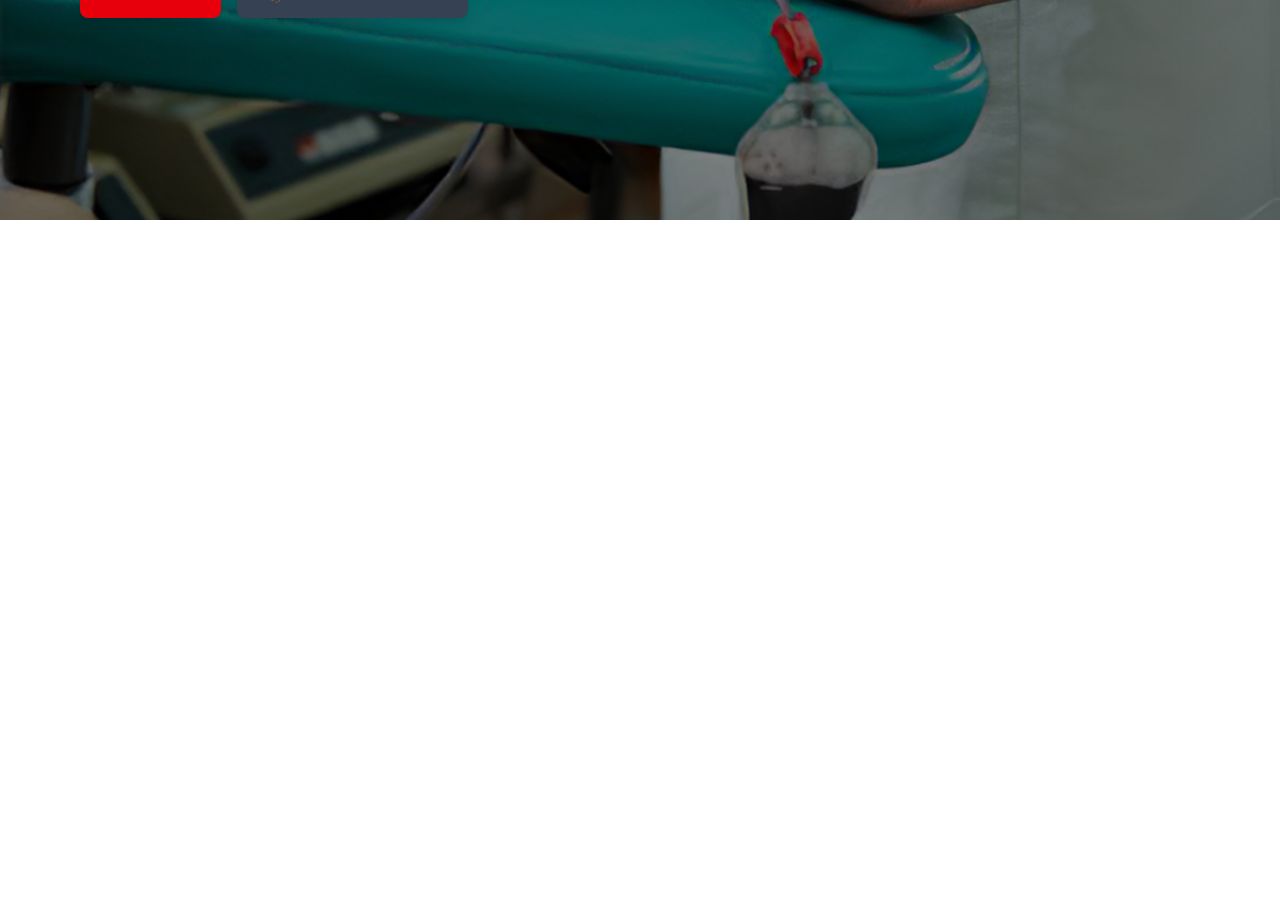
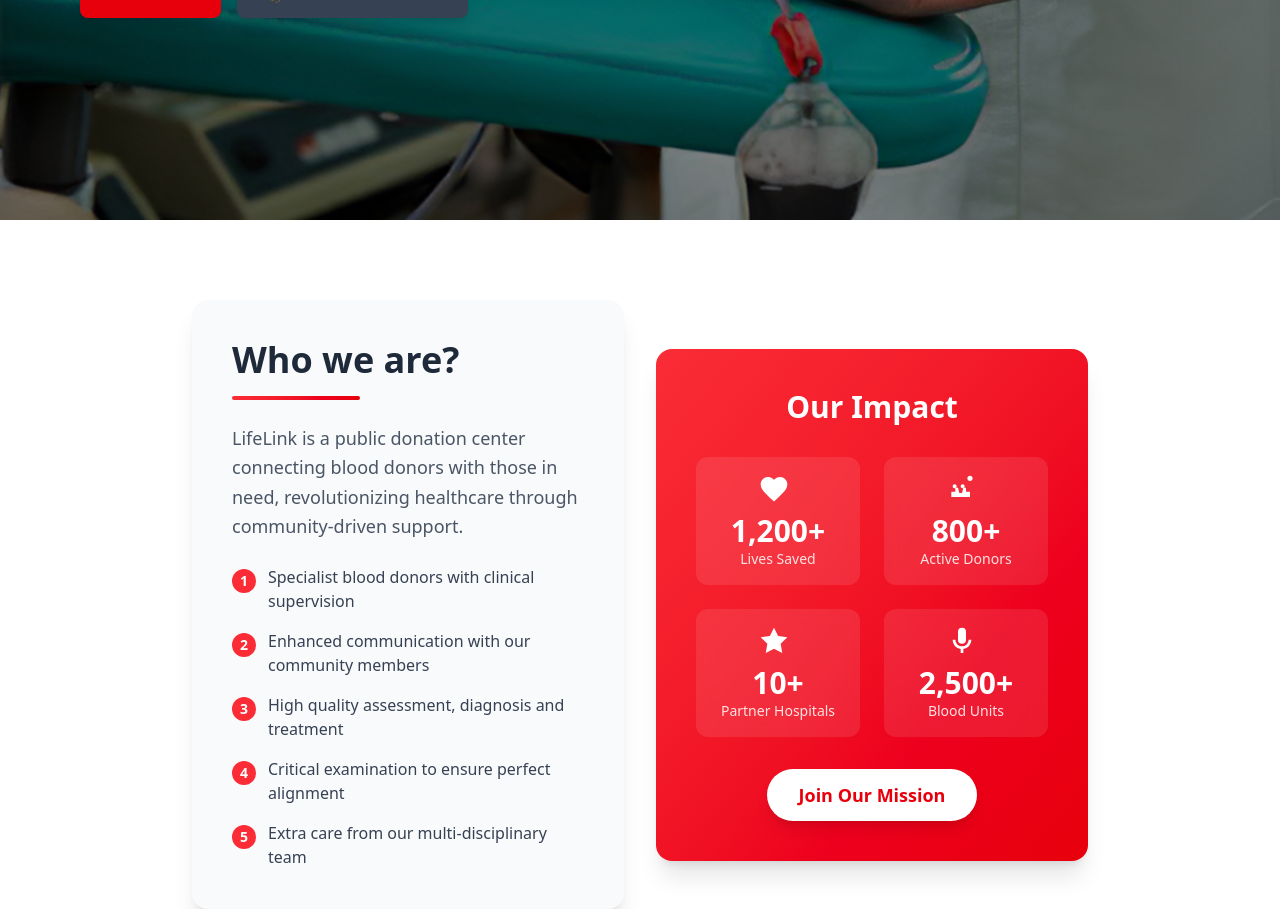
Before and after one commit to yubrajtimilsina/blood-donation-app_FullStack, a React (Vite) app in the folder Frontend/: page / in a window 1280 px wide. Shown: the part 600-1509 px from the top of the page. Before the commit the page ends 820 px from the top, so only its background shows below. Built offline with nearby package versions, Linux system fonts and the light colour scheme.

Commit message:
feature added

```diff
--- a/Frontend/src/components/Featured.jsx
+++ b/Frontend/src/components/Featured.jsx
@@ -0,0 +1,157 @@
+import { useState, useEffect } from 'react';
+
+const Featured = () => {
+  const [stats, setStats] = useState({
+    livesSaved: 0,
+    activeDonors: 0,
+    partnerHospitals: 0,
+    bloodUnits: 0
+  });
+
+  // Animation effect for counting numbers
+  useEffect(() => {
+    const targetStats = {
+      livesSaved: 1200,
+      activeDonors: 800,
+      partnerHospitals: 10,
+      bloodUnits: 2500
+    };
+
+    const duration = 2000; // 2 seconds
+    const steps = 60;
+    const increment = duration / steps;
+
+    const timer = setInterval(() => {
+      setStats(prevStats => ({
+        livesSaved: Math.min(prevStats.livesSaved + Math.ceil(targetStats.livesSaved / steps), targetStats.livesSaved),
+        activeDonors: Math.min(prevStats.activeDonors + Math.ceil(targetStats.activeDonors / steps), targetStats.activeDonors),
+        partnerHospitals: Math.min(prevStats.partnerHospitals + Math.ceil(targetStats.partnerHospitals / steps), targetStats.partnerHospitals),
+        bloodUnits: Math.min(prevStats.bloodUnits + Math.ceil(targetStats.bloodUnits / steps), targetStats.bloodUnits)
+      }));
+    }, increment);
+
+    // Clear timer after animation completes
+    setTimeout(() => {
+      clearInterval(timer);
+      setStats(targetStats);
+    }, duration);
+
+    return () => clearInterval(timer);
+  }, []);
+
+  return (
+    <div className="flex flex-col lg:flex-row items-center justify-center px-4 md:px-8 lg:px-32 xl:px-48 mt-20 gap-8">
+      {/* Content Section */}
+      <div className="bg-gray-50 rounded-2xl shadow-xl p-8 lg:p-10 flex-1 max-w-lg transform hover:scale-105 transition-transform duration-300">
+        <div>
+          <h1 className="text-3xl lg:text-4xl font-bold text-gray-800 mb-4">
+            Who we are?
+          </h1>
+          <div className="w-32 h-1 bg-gradient-to-r from-red-500 to-red-600 rounded-full mb-6"></div>
+
+          <p className="text-gray-600 text-lg leading-relaxed mb-6">
+           LifeLink is a public donation center connecting blood donors with those in need,
+            revolutionizing healthcare through community-driven support.
+          </p>
+
+          <ul className="space-y-4">
+            <li className="flex items-start gap-3">
+              <div className="w-6 h-6 bg-red-500 rounded-full flex items-center justify-center flex-shrink-0 mt-1">
+                <span className="text-white text-sm font-bold">1</span>
+              </div>
+              <span className="text-gray-700">Specialist blood donors with clinical supervision</span>
+            </li>
+            <li className="flex items-start gap-3">
+              <div className="w-6 h-6 bg-red-500 rounded-full flex items-center justify-center flex-shrink-0 mt-1">
+                <span className="text-white text-sm font-bold">2</span>
+              </div>
+              <span className="text-gray-700">Enhanced communication with our community members</span>
+            </li>
+            <li className="flex items-start gap-3">
+              <div className="w-6 h-6 bg-red-500 rounded-full flex items-center justify-center flex-shrink-0 mt-1">
+                <span className="text-white text-sm font-bold">3</span>
+              </div>
+              <span className="text-gray-700">High quality assessment, diagnosis and treatment</span>
+            </li>
+            <li className="flex items-start gap-3">
+              <div className="w-6 h-6 bg-red-500 rounded-full flex items-center justify-center flex-shrink-0 mt-1">
+                <span className="text-white text-sm font-bold">4</span>
+              </div>
+              <span className="text-gray-700">Critical examination to ensure perfect alignment</span>
+            </li>
+            <li className="flex items-start gap-3">
+              <div className="w-6 h-6 bg-red-500 rounded-full flex items-center justify-center flex-shrink-0 mt-1">
+                <span className="text-white text-sm font-bold">5</span>
+              </div>
+              <span className="text-gray-700">Extra care from our multi-disciplinary team</span>
+            </li>
+          </ul>
+        </div>
+      </div>
+
+      {/* Statistics Section */}
+      <div className="bg-gradient-to-br from-red-500 to-red-600 rounded-2xl shadow-xl p-8 lg:p-10 text-white flex-1 max-w-lg transform hover:scale-105 transition-transform duration-300">
+        <h2 className="text-2xl lg:text-3xl font-bold text-center mb-8">Our Impact</h2>
+
+        <div className="grid grid-cols-2 gap-6">
+          {/* Lives Saved */}
+          <div className="text-center bg-white/10 rounded-xl p-4 backdrop-blur-sm">
+            <div className="flex items-center justify-center mb-2">
+              <svg className="w-8 h-8 mr-2" fill="currentColor" viewBox="0 0 24 24">
+                <path d="M12 21.35l-1.45-1.32C5.4 15.36 2 12.28 2 8.5 2 5.42 4.42 3 7.5 3c1.74 0 3.41.81 4.5 2.09C13.09 3.81 14.76 3 16.5 3 19.58 3 22 5.42 22 8.5c0 3.78-3.4 6.86-8.55 11.54L12 21.35z"/>
+              </svg>
+            </div>
+            <h3 className="text-2xl lg:text-3xl font-bold">{stats.livesSaved.toLocaleString()}+</h3>
+            <p className="text-red-100 text-sm">Lives Saved</p>
+          </div>
+
+          {/* Active Donors */}
+          <div className="text-center bg-white/10 rounded-xl p-4 backdrop-blur-sm">
+            <div className="flex items-center justify-center mb-2">
+              <svg className="w-8 h-8 mr-2" fill="currentColor" viewBox="0 0 24 24">
+                <path d="M16 4c0-1.11.89-2 2-2s2 .89 2 2-.89 2-2 2-2-.89-2-2zM4 18v-4h3v-3h2l1 4h2l1-4h2v3h3v4H4zM12.5 11.5c.83 0 1.5-.67 1.5-1.5s-.67-1.5-1.5-1.5S11 9.17 11 10s.67 1.5 1.5 1.5zM6.5 11.5c.83 0 1.5-.67 1.5-1.5S7.33 8.5 6.5 8.5 5 9.17 5 10s.67 1.5 1.5 1.5z"/>
+              </svg>
+            </div>
+            <h3 className="text-2xl lg:text-3xl font-bold">{stats.activeDonors.toLocaleString()}+</h3>
+            <p className="text-red-100 text-sm">Active Donors</p>
+          </div>
+
+          {/* Partner Hospitals */}
+          <div className="text-center bg-white/10 rounded-xl p-4 backdrop-blur-sm">
+            <div className="flex items-center justify-center mb-2">
+              <svg className="w-8 h-8 mr-2" fill="currentColor" viewBox="0 0 24 24">
+                <path d="M12 2l3.09 6.26L22 9.27l-5 4.87 1.18 6.88L12 17.77l-6.18 3.25L7 14.14 2 9.27l6.91-1.01L12 2z"/>
+              </svg>
+            </div>
+            <h3 className="text-2xl lg:text-3xl font-bold">{stats.partnerHospitals}+</h3>
+            <p className="text-red-100 text-sm">Partner Hospitals</p>
+          </div>
+
+          {/* Blood Units Collected */}
+          <div className="text-center bg-white/10 rounded-xl p-4 backdrop-blur-sm">
+            <div className="flex items-center justify-center mb-2">
+              <svg className="w-8 h-8 mr-2" fill="currentColor" viewBox="0 0 24 24">
+                <path d="M12,2A3,3 0 0,1 15,5V11A3,3 0 0,1 12,14A3,3 0 0,1 9,11V5A3,3 0 0,1 12,2M19,11C19,14.53 16.39,17.44 13,17.93V21H11V17.93C7.61,17.44 5,14.53 5,11H7A5,5 0 0,0 12,16A5,5 0 0,0 17,11H19Z"/>
+              </svg>
+            </div>
+            <h3 className="text-2xl lg:text-3xl font-bold">{stats.bloodUnits.toLocaleString()}+</h3>
+            <p className="text-red-100 text-sm">Blood Units</p>
+          </div>
+        </div>
+
+        {/* Call to Action */}
+        <div className="mt-8 text-center">
+          <button className="bg-white text-red-600 px-8 py-3 rounded-full font-bold text-lg hover:bg-red-50 transform hover:scale-105 transition-all duration-300 shadow-lg">
+            Join Our Mission
+          </button>
+        </div>
+
+        {/* Decorative Elements */}
+        <div className="absolute top-4 right-4 w-20 h-20 bg-white/5 rounded-full blur-xl"></div>
+        <div className="absolute bottom-4 left-4 w-16 h-16 bg-white/5 rounded-full blur-xl"></div>
+      </div>
+    </div>
+  );
+};
+
+export default Featured;
--- a/Frontend/src/components/Navbar.jsx
+++ b/Frontend/src/components/Navbar.jsx
@@ -5,7 +5,7 @@ const Navbar = () => {
     <div className="flex items-center justify-between h-[100px] px-[200px] shadow-md bg-white sticky top-0 z-50">
       {/* Logo */}
       <img
-        src="/logo1.png"
+        src="/logo2.png"
         alt="Logo"
         className="cursor-pointer w-[120px] h-auto"
       />
--- a/Frontend/src/pages/Home.jsx
+++ b/Frontend/src/pages/Home.jsx
@@ -1,12 +1,14 @@
 import React from 'react'
 import Navbar from '../components/Navbar'
 import Hero from '../components/Hero'
+import Featured from '../components/Featured'
 
 const Home = () => {
   return (
     <div>
       <Navbar />
       <Hero />
+      <Featured />
     </div>
   )
 }
```
Also changed, not shown: Frontend/public/logo1.png (deleted), Frontend/public/logo2.png (added).
